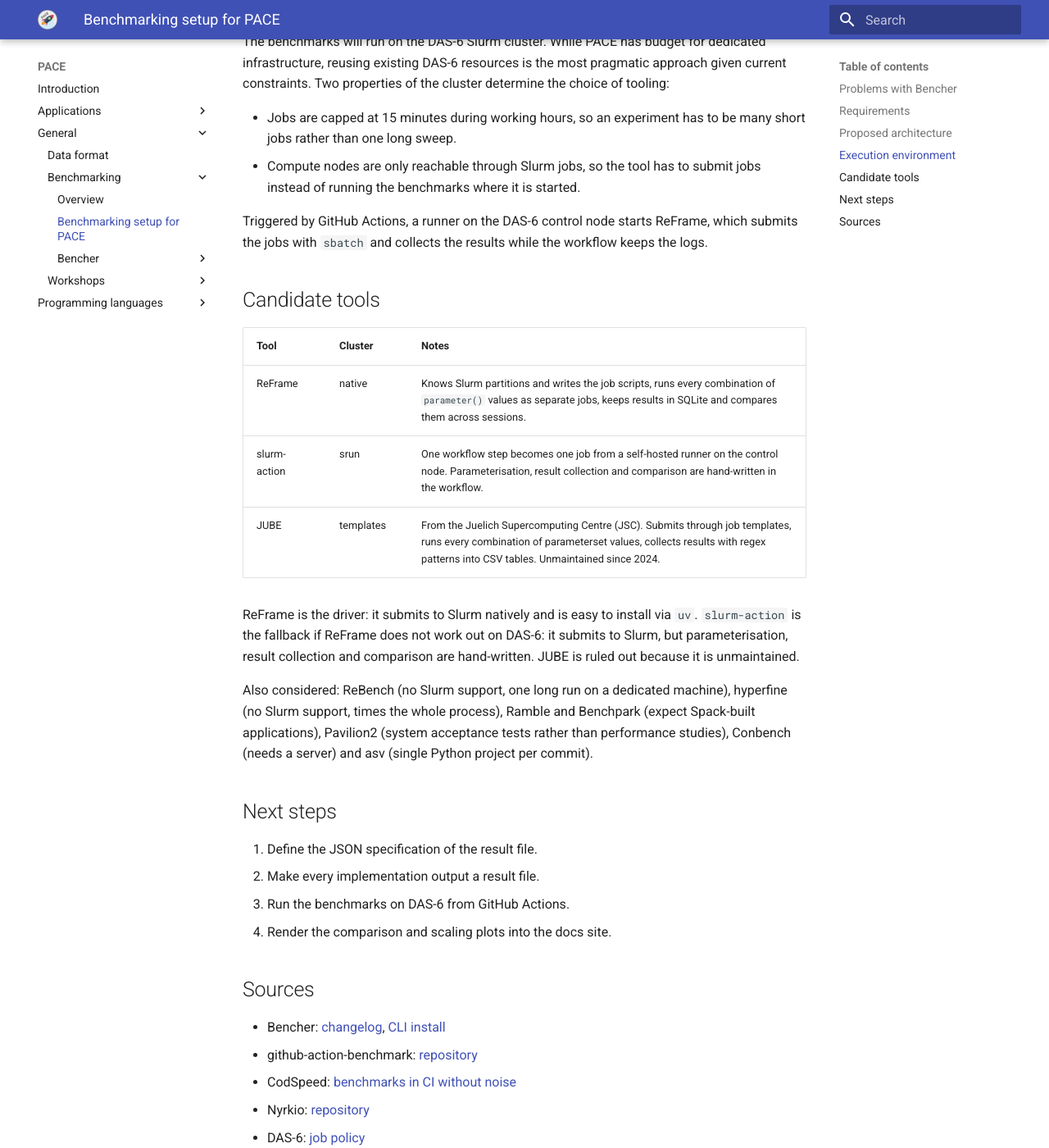
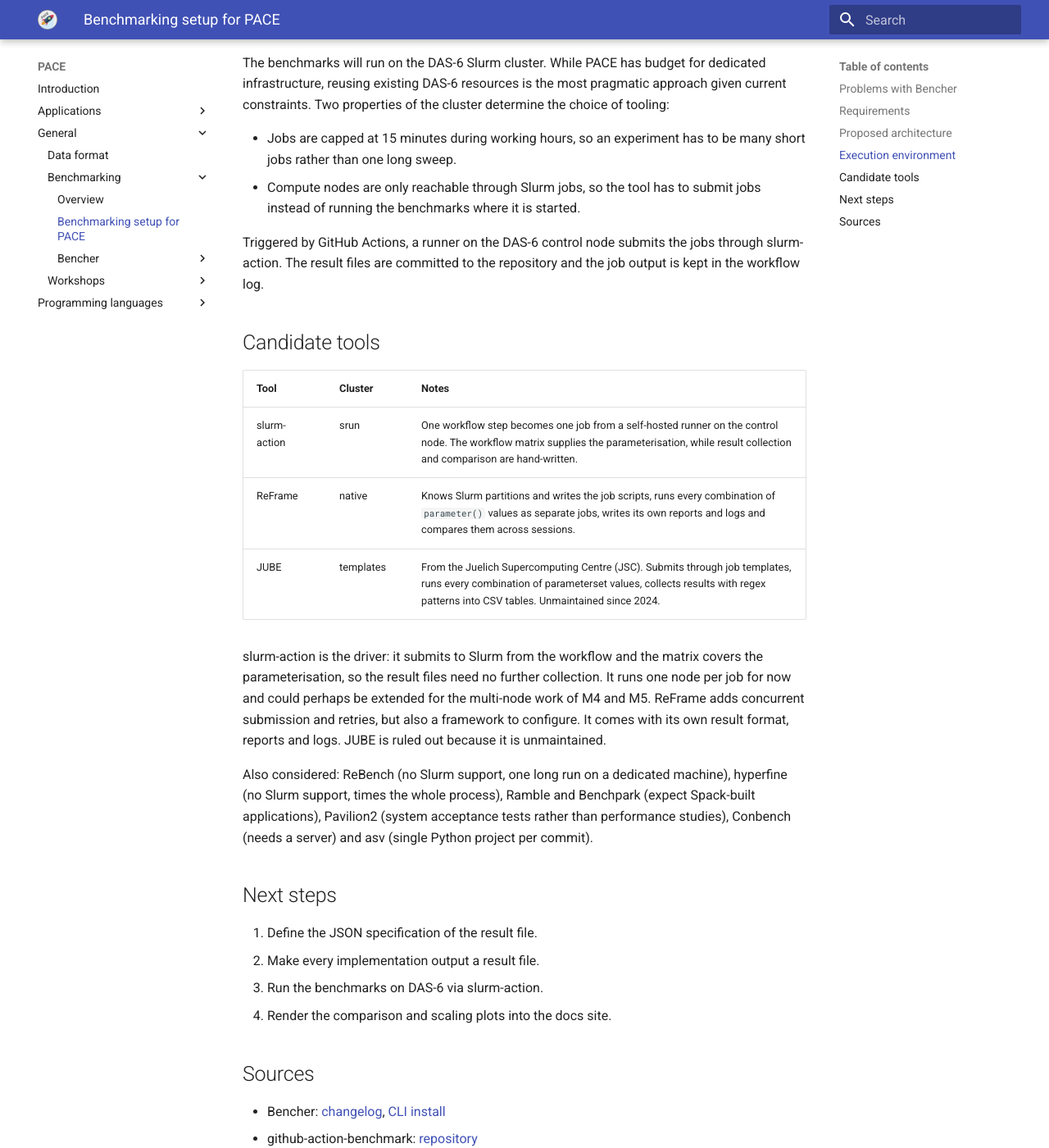
Before and after one commit to astron-rd/PACE, an MkDocs documentation site: the page built from docs/general/benchmarking/setup.md, in a window 1280 px wide and 1400 px high, scrolled down 1891 px. Shown: the whole window at 82% size. Built offline with MkDocs 1.6.1 and Material for MkDocs 9.7.7, drawn with Linux system fonts in a browser that asks for light colours; nearby versions of some CDN libraries; some of the changed text lies outside the part shown.

Commit message:
docs: recommend slurm-action over ReFrame in benchmarking setup

```diff
--- a/docs/general/benchmarking/setup.md
+++ b/docs/general/benchmarking/setup.md
@@ -11,10 +11,10 @@
 hosted approach has further problems: GitHub runners are shared virtual
 machines, too noisy for regression thresholds.
 
-The recommendation is to run the benchmarks on the DAS-6 cluster with ReFrame as
-the driver, started from GitHub Actions. Every implementation outputs a result
-file in a format defined by PACE, results are kept in the repository, and plots
-are rendered into the docs site.
+The recommendation is to run the benchmarks on the DAS-6 cluster from a GitHub
+Actions matrix, with slurm-action submitting each job. Every implementation
+outputs a result file in a format defined by PACE, results are kept in the
+repository, and plots are rendered into the docs site.
 
 ## Problems with Bencher
 
@@ -50,7 +50,7 @@
 The setup consists of four layers.
 
 1. **Emit**: every implementation outputs one result file per run.
-1. **Run**: ReFrame submits one Slurm job per application and implementation.
+1. **Run**: a GitHub Actions matrix runs benchmarks as separate Slurm jobs.
 1. **Store**: result files are committed to the repository under `results/`.
 1. **View**: a script renders comparison and scaling plots into the docs site.
 
@@ -86,22 +86,24 @@
 - Compute nodes are only reachable through Slurm jobs, so the tool has to submit
   jobs instead of running the benchmarks where it is started.
 
-Triggered by GitHub Actions, a runner on the DAS-6 control node starts ReFrame,
-which submits the jobs with `sbatch` and collects the results while the workflow
-keeps the logs.
+Triggered by GitHub Actions, a runner on the DAS-6 control node submits the jobs
+through slurm-action. The result files are committed to the repository and the
+job output is kept in the workflow log.
 
 ## Candidate tools
 
 | Tool         | Cluster   | Notes                                                                                                                                                                                                      |
 | ------------ | --------- | ---------------------------------------------------------------------------------------------------------------------------------------------------------------------------------------------------------- |
-| ReFrame      | native    | Knows Slurm partitions and writes the job scripts, runs every combination of `parameter()` values as separate jobs, keeps results in SQLite and compares them across sessions.                             |
-| slurm-action | srun      | One workflow step becomes one job from a self-hosted runner on the control node. Parameterisation, result collection and comparison are hand-written in the workflow.                                      |
+| slurm-action | srun      | One workflow step becomes one job from a self-hosted runner on the control node. The workflow matrix supplies the parameterisation, while result collection and comparison are hand-written.               |
+| ReFrame      | native    | Knows Slurm partitions and writes the job scripts, runs every combination of `parameter()` values as separate jobs, writes its own reports and logs and compares them across sessions.                     |
 | JUBE         | templates | From the Juelich Supercomputing Centre (JSC). Submits through job templates, runs every combination of parameterset values, collects results with regex patterns into CSV tables. Unmaintained since 2024. |
 
-ReFrame is the driver: it submits to Slurm natively and is easy to install via
-`uv`. `slurm-action` is the fallback if ReFrame does not work out on DAS-6: it
-submits to Slurm, but parameterisation, result collection and comparison are
-hand-written. JUBE is ruled out because it is unmaintained.
+slurm-action is the driver: it submits to Slurm from the workflow and the matrix
+covers the parameterisation, so the result files need no further collection. It
+runs one node per job for now and could perhaps be extended for the multi-node
+work of M4 and M5. ReFrame adds concurrent submission and retries, but also a
+framework to configure. It comes with its own result format, reports and logs.
+JUBE is ruled out because it is unmaintained.
 
 Also considered: ReBench (no Slurm support, one long run on a dedicated
 machine), hyperfine (no Slurm support, times the whole process), Ramble and
@@ -113,7 +115,7 @@
 
 1. Define the JSON specification of the result file.
 1. Make every implementation output a result file.
-1. Run the benchmarks on DAS-6 from GitHub Actions.
+1. Run the benchmarks on DAS-6 via slurm-action.
 1. Render the comparison and scaling plots into the docs site.
 
 ## Sources
@@ -126,10 +128,12 @@
   [benchmarks in CI without noise](https://codspeed.io/blog/benchmarks-in-ci-without-noise)
 - Nyrkio: [repository](https://github.com/nyrkio/nyrkio)
 - DAS-6: [job policy](https://www.cs.vu.nl/das/jobs.shtml)
+- GitHub Actions:
+  [matrix](https://docs.github.com/en/actions/how-tos/write-workflows/choose-what-workflows-do/run-job-variations)
+- slurm-action: [repository](https://github.com/astron-rd/slurm-action)
 - ReFrame:
   [tutorial](https://reframe-hpc.readthedocs.io/en/stable/tutorial.html),
   [manpage](https://reframe-hpc.readthedocs.io/en/stable/manpage.html)
-- slurm-action: [repository](https://github.com/astron-rd/slurm-action)
 - JUBE: [repository](https://github.com/FZJ-JSC/JUBE),
   [tutorial](https://apps.fz-juelich.de/jsc/jube/docu/tutorial.html)
 - ReBench: [configuration](https://rebench.readthedocs.io/en/latest/config/)
```
